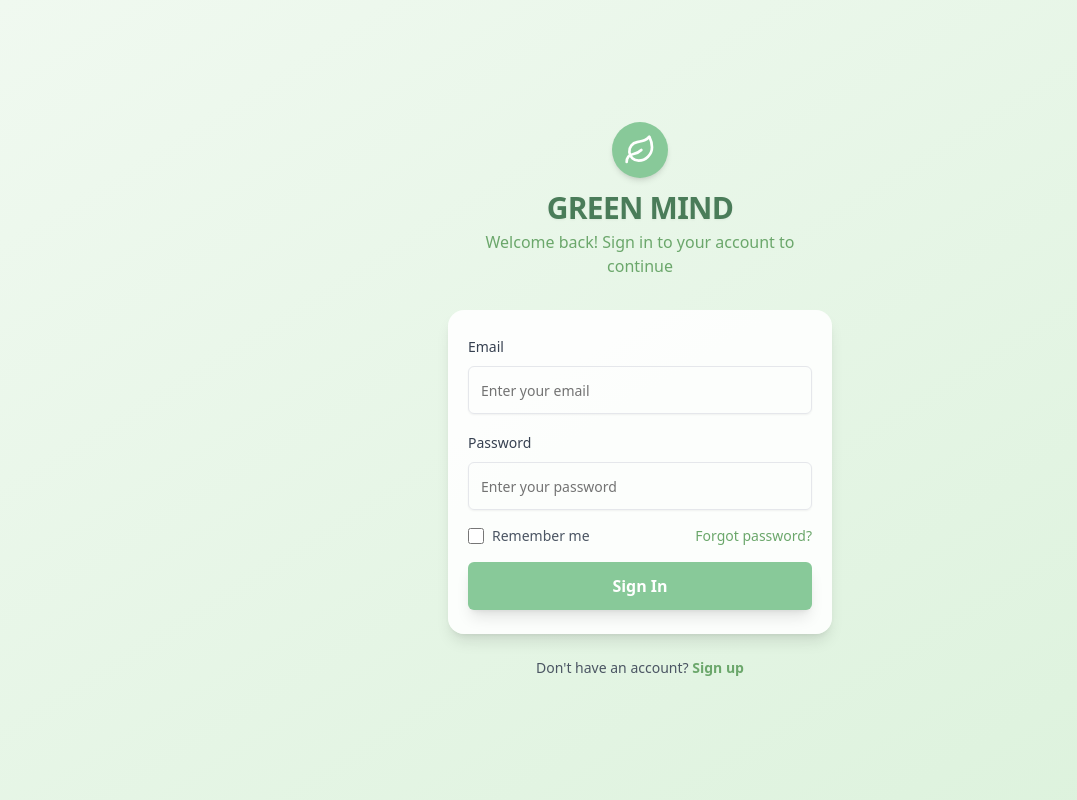
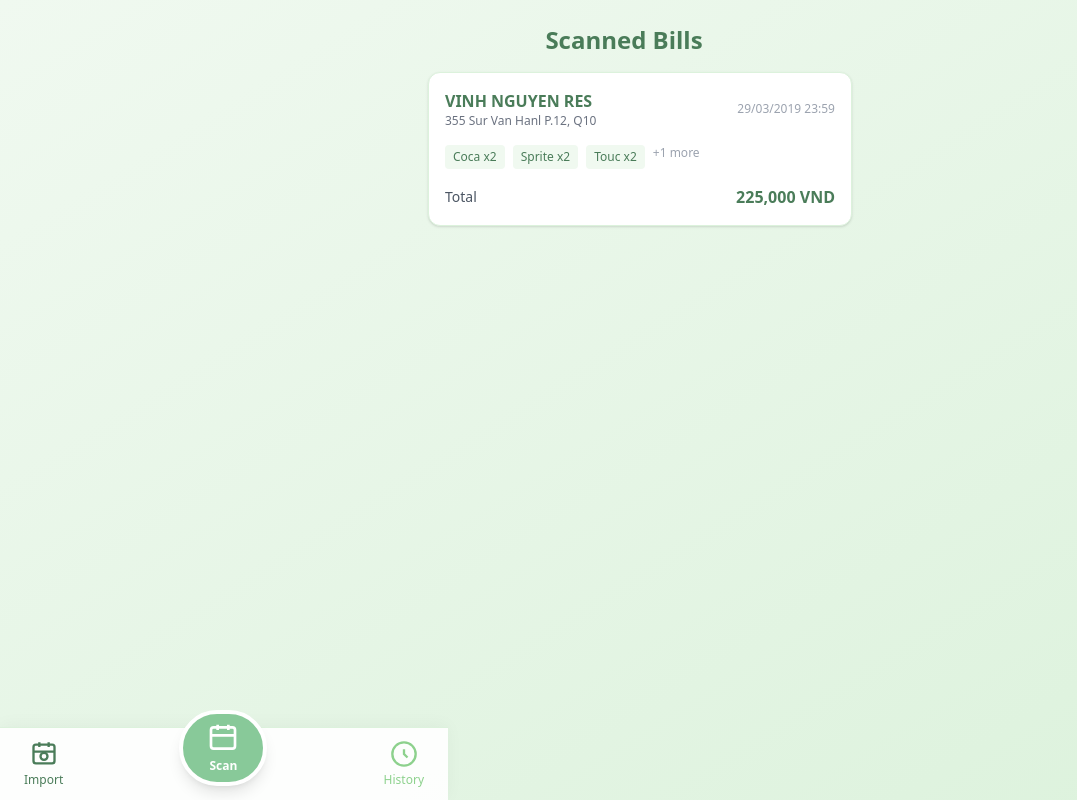
Before and after one commit to VoDangCMU/GreenMindMobile, a React (Vite) app: page /#/scan-bill in a window 1280 px wide. Shown: the whole page, without its empty margins (0-1077 px from the left). Built offline with nearby package versions, Linux system fonts and the light colour scheme.

Commit message:
Add hashed router, Basic Scan Page

```diff
--- a/package.json
+++ b/package.json
@@ -10,7 +10,9 @@
     "preview": "vite preview"
   },
   "dependencies": {
+    "@capacitor-community/camera-preview": "^7.0.2",
     "@capacitor/android": "^7.4.3",
+    "@capacitor/camera": "^7.0.2",
     "@capacitor/cli": "^7.4.3",
     "@capacitor/core": "^7.4.3",
     "@capacitor/ios": "^7.4.3",
--- a/src/main.tsx
+++ b/src/main.tsx
@@ -1,7 +1,7 @@
 import { StrictMode } from 'react'
 import { createRoot } from 'react-dom/client'
 import './index.css'
-import { createBrowserRouter, RouterProvider } from 'react-router-dom';
+import { createBrowserRouter, RouterProvider, createHashRouter } from 'react-router-dom';
 import LoginPage from './pages/LoginPage.tsx';
 import OnboardingPage from './pages/OnboardingPage.tsx';
 import HomePage from './pages/HomePage.tsx';
@@ -16,8 +16,9 @@ import QuizPage from './pages/QuizPage.tsx';
 import RecomendationPage from './pages/RecomendationPage.tsx';
 import RegisterPage from './pages/RegisterPage.tsx';
 import TrackingPage from './pages/TrackingPage.tsx';
+import ScanBillPage from './pages/ScanBillPage.tsx';
 
-const router = createBrowserRouter([
+const router = createHashRouter([
   { path: "/", element: <LoginPage /> },
   { path: "/onboarding", element: <OnboardingPage /> },
   { path: "/home", element: <HomePage /> },
@@ -32,6 +33,7 @@ const router = createBrowserRouter([
   { path: "/recommendations", element: <RecomendationPage /> },
   { path: "/register", element: <RegisterPage /> },
   { path: "/tracking", element: <TrackingPage /> },
+  { path: "/scan-bill", element: <ScanBillPage /> }
 ]);
 
 createRoot(document.getElementById('root')!).render(
--- a/src/pages/HomePage.tsx
+++ b/src/pages/HomePage.tsx
@@ -29,6 +29,12 @@ const features = [
     icon: <MessageCircle className="w-8 h-8 text-greenery-600" />,
     title: "Chat",
     desc: "Get advice and support from our smart assistant.",
+  },
+  {
+    to: "/scan-bill",
+    icon: <svg className="w-8 h-8 text-greenery-600" fill="none" stroke="currentColor" strokeWidth="2" viewBox="0 0 24 24"><rect x="3" y="4" width="18" height="16" rx="2"/><path d="M8 2v4M16 2v4M3 10h18"/></svg>,
+    title: "Scan Bill",
+    desc: "Scan receipts and bills using your camera or gallery.",
   },
 ];
 
--- a/src/pages/LoginPage.tsx
+++ b/src/pages/LoginPage.tsx
@@ -24,7 +24,9 @@ export default function LoginPage() {
       <div className="w-full max-w-sm mx-auto flex flex-col items-center">
         <div className="flex flex-col items-center mb-8">
           <div className="w-14 h-14 bg-greenery-500 rounded-full flex items-center justify-center shadow-md mb-3">
-            <Leaf className="w-8 h-8 text-white" />
+            <Link to='/home'>
+              <Leaf className="w-8 h-8 text-white" />
+            </Link>
           </div>
           <h1 className="text-3xl font-extrabold text-greenery-700 mb-1 tracking-tight text-center drop-shadow-sm">
             GREEN MIND
--- /dev/null
+++ b/src/pages/ScanBillPage.tsx
@@ -0,0 +1,156 @@
+import React, { useState } from "react";
+
+const mockBills = [
+  {
+    id: "0002",
+    vendor: {
+      name: "VINH NGUYEN RES",
+      address: "355 Sur Van Hanl P.12, Q10",
+      geo_hint: "Q10",
+    },
+    datetime: {
+      date: "29/03/2019",
+      time: "23:59",
+    },
+    items: [
+      { raw_name: "Coca", brand: "Coca", quantity: 2, unit_price: 25000, line_total: 50000 },
+      { raw_name: "Spnte", brand: "Sprite", quantity: 2, unit_price: 25000, line_total: 50000 },
+      { raw_name: "Touc", brand: "Touc", quantity: 2, unit_price: 25000, line_total: 50000 },
+      { raw_name: "Soda", brand: "Soda", quantity: 1, unit_price: 25000, line_total: 25000 },
+    ],
+    totals: {
+      subtotal: 225000,
+      discount: 0,
+      tax: 0,
+      grand_total: 225000,
+    },
+    doc: {
+      notes: "Camon Quy Khach- Hen Gp lai",
+      payment_method: "cash",
+      currency: "VND",
+    },
+  },
+];
+
+export default function ScannedBillPage() {
+  const [bills, setBills] = useState(mockBills);
+  const [loading, setLoading] = useState(false);
+  const [error, setError] = useState<string | null>(null);
+
+  const handleScan = async () => {
+    setLoading(true);
+    setError(null);
+    setTimeout(() => {
+      setBills((prev) => [
+        ...prev,
+        { ...mockBills[0], id: Math.random().toString().slice(2, 8) },
+      ]);
+      setLoading(false);
+    }, 800);
+  };
+
+  const handleImport = async () => {
+    setLoading(true);
+    setError(null);
+    setTimeout(() => {
+      setBills((prev) => [
+        ...prev,
+        { ...mockBills[0], id: Math.random().toString().slice(2, 8) },
+      ]);
+      setLoading(false);
+    }, 800);
+  };
+
+  return (
+    <div className="min-h-screen flex flex-col bg-gradient-to-br from-greenery-50 to-greenery-100">
+      {/* Header */}
+      <div className="w-full max-w-md mx-auto flex flex-row items-center pt-6 pb-2 px-3">
+        <h1 className="flex-1 text-2xl font-bold text-greenery-700 text-center">Scanned Bills</h1>
+        <span className="w-8" />
+      </div>
+
+      {/* Bill List */}
+      <div className="flex-1 w-full max-w-md mx-auto px-3 pb-24">
+        {bills.length === 0 ? (
+          <div className="text-center text-gray-400 mt-16">No bills scanned yet.</div>
+        ) : (
+          <ul className="flex flex-col gap-4 mt-2">
+            {bills.map((bill) => (
+              <li
+                key={bill.id}
+                className="bg-white rounded-xl shadow p-4 flex flex-col gap-2 border border-greenery-100"
+              >
+                <div className="flex justify-between items-center">
+                  <div>
+                    <div className="font-semibold text-greenery-700">{bill.vendor.name}</div>
+                    <div className="text-xs text-gray-500">{bill.vendor.address}</div>
+                  </div>
+                  <div className="text-xs text-gray-400">{bill.datetime.date} {bill.datetime.time}</div>
+                </div>
+                <div className="flex flex-wrap gap-2 mt-2">
+                  {bill.items.slice(0, 3).map((item, idx) => (
+                    <span
+                      key={idx}
+                      className="bg-greenery-50 text-greenery-700 px-2 py-1 rounded text-xs font-medium"
+                    >
+                      {item.brand} x{item.quantity}
+                    </span>
+                  ))}
+                  {bill.items.length > 3 && (
+                    <span className="text-xs text-gray-400">+{bill.items.length - 3} more</span>
+                  )}
+                </div>
+                <div className="flex justify-between items-center mt-2">
+                  <span className="text-sm text-gray-600">Total</span>
+                  <span className="font-bold text-greenery-700">
+                    {bill.totals.grand_total.toLocaleString()} {bill.doc.currency}
+                  </span>
+                </div>
+              </li>
+            ))}
+          </ul>
+        )}
+        {error && <div className="text-red-500 text-sm mt-4">{error}</div>}
+      </div>
+
+      {/* Footer */}
+      <div className="fixed bottom-0 left-0 w-full bg-white/90 border-t border-greenery-100 flex justify-between items-center px-6 py-3 max-w-md mx-auto"
+        style={{ boxShadow: "0 -2px 16px 0 rgba(0,0,0,0.04)" }}>
+        <button
+          onClick={handleImport}
+          disabled={loading}
+          className="flex flex-col items-center text-greenery-700 hover:text-greenery-900"
+        >
+          <svg className="w-7 h-7 mb-1" fill="none" stroke="currentColor" strokeWidth="2" viewBox="0 0 24 24">
+            <rect x="3" y="4" width="18" height="16" rx="2" />
+            <path d="M8 2v4M16 2v4M3 10h18" />
+            <circle cx="12" cy="14" r="3" />
+          </svg>
+          <span className="text-xs font-medium">Import</span>
+        </button>
+        <button
+          onClick={handleScan}
+          disabled={loading}
+          className="flex flex-col items-center bg-greenery-500 hover:bg-greenery-600 text-white rounded-full px-6 py-2 shadow-lg -mt-8 border-4 border-white"
+          style={{ minWidth: 80 }}
+        >
+          <svg className="w-8 h-8 mb-1" fill="none" stroke="currentColor" strokeWidth="2" viewBox="0 0 24 24">
+            <rect x="3" y="4" width="18" height="16" rx="2" />
+            <path d="M8 2v4M16 2v4M3 10h18" />
+          </svg>
+          <span className="text-xs font-semibold">Scan</span>
+        </button>
+        <button
+          disabled
+          className="flex flex-col items-center text-greenery-300"
+        >
+          <svg className="w-7 h-7 mb-1" fill="none" stroke="currentColor" strokeWidth="2" viewBox="0 0 24 24">
+            <circle cx="12" cy="12" r="10" />
+            <path d="M12 8v4l3 3" />
+          </svg>
+          <span className="text-xs font-medium">History</span>
+        </button>
+      </div>
+    </div>
+  );
+}
```
Also changed, not shown: src/App.tsx (deleted), 4 other files (tests, documents, lock files or other folders).
